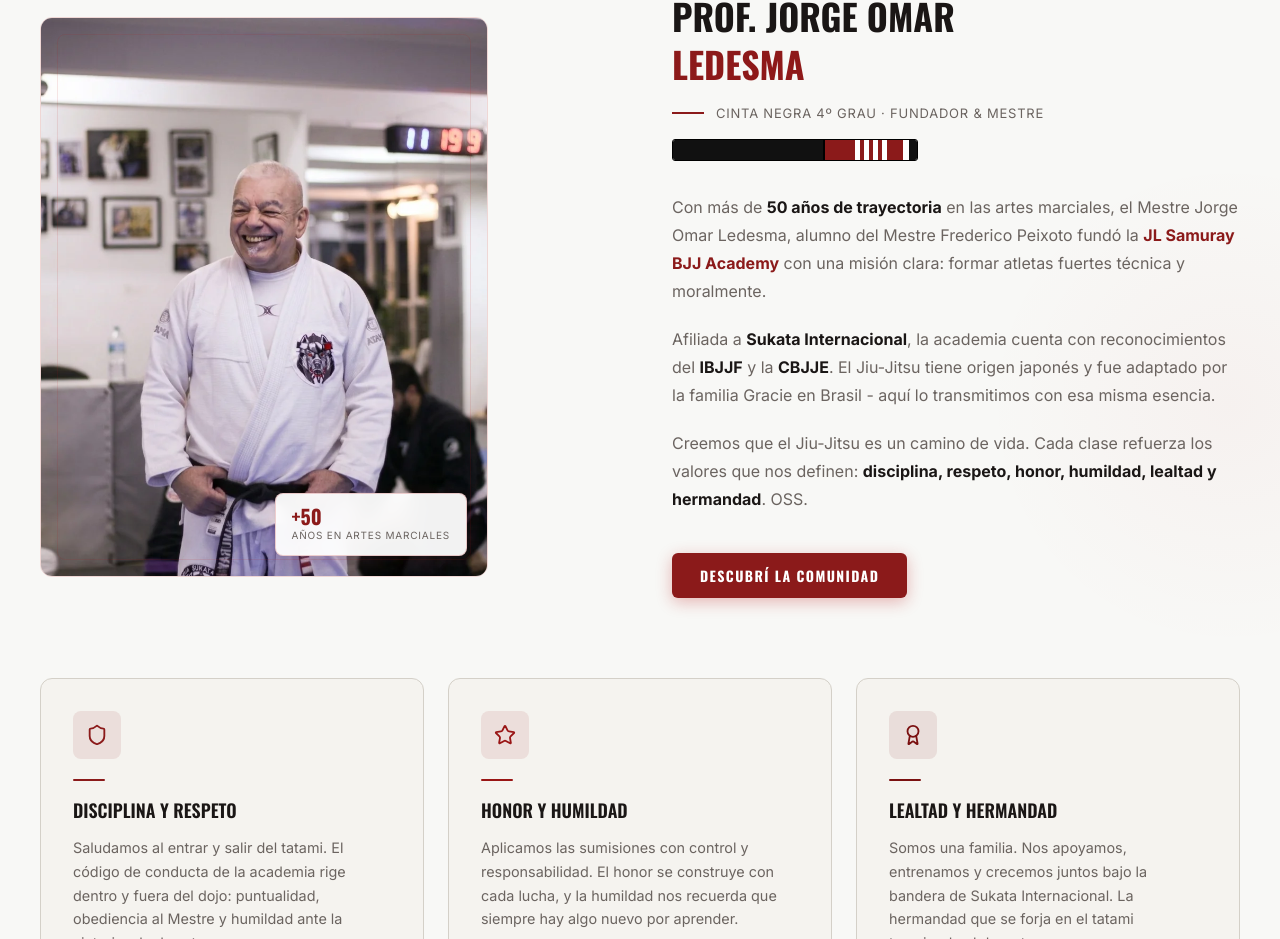
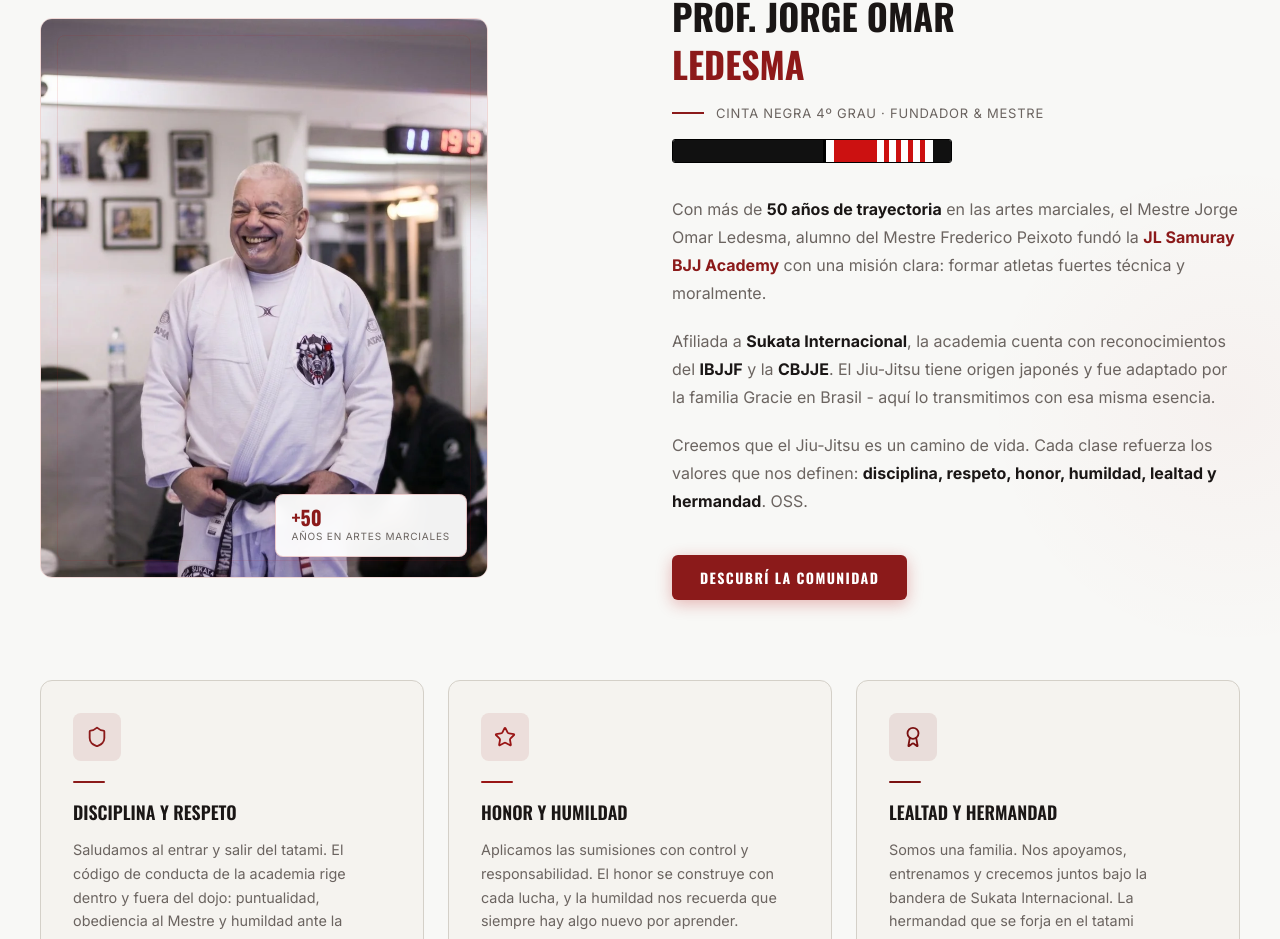
Before and after one commit to DevNova-websites/samuray-bjj, a Next.js app: page / in a window 1280 px wide. Shown: the part 1114-2053 px from the top of the page. Built offline with nearby package versions, Linux system fonts and the light colour scheme.

Commit message:
arreglar cinturon

```diff
--- a/src/components/Nosotros.tsx
+++ b/src/components/Nosotros.tsx
@@ -6,12 +6,12 @@
 import { useInView } from "@/hooks/useInView";
 
 function BJJBelt({ degrees = 4 }: { degrees?: number }) {
+  const RED = "#CC1111";
   return (
-    <div style={{ display: "flex", flexDirection: "column", gap: "6px" }}>
     <div style={{
       display: "flex",
       alignItems: "stretch",
-        height: "22px",
+      height: "24px",
       borderRadius: "3px",
       overflow: "hidden",
       width: "fit-content",
@@ -19,30 +19,29 @@
     }}>
       {/* Main black body */}
       <div style={{ width: "150px", background: "#111111", flexShrink: 0 }} />
-        {/* Black separator */}
-        <div style={{ width: "2px", background: "#000000", flexShrink: 0 }} />
-        {/* Red dan panel */}
-        <div style={{ width: "28px", background: "#8B1A1A", flexShrink: 0 }} />
-        {/* Red separator */}
-        <div style={{ width: "2px", background: "#8B1A1A", flexShrink: 0 }} />
-        {/* Degree stripes */}
+      {/* Hard black divider */}
+      <div style={{ width: "3px", background: "#000000", flexShrink: 0 }} />
+      {/* Small white section at start of tip */}
+      <div style={{ width: "8px", background: "#FFFFFF", flexShrink: 0 }} />
+      {/* Large solid red block */}
+      <div style={{ width: "38px", background: RED, flexShrink: 0 }} />
+      {/* Degree stripes on red background */}
+      <div style={{
+        display: "flex",
+        alignItems: "stretch",
+        background: RED,
+        flexShrink: 0,
+        padding: "0 5px",
+        gap: "5px",
+      }}>
         {Array.from({ length: degrees }).map((_, i) => (
-          <div key={i} style={{ display: "flex", alignSelf: "stretch" }}>
-            {i > 0 && <div style={{ width: "4px", background: "#8B1A1A" }} />}
-            <div style={{ width: "5px", background: "#FFFFFF" }} />
+          <div key={i} style={{ width: "7px", background: "#FFFFFF", alignSelf: "stretch", flexShrink: 0 }} />
+        ))}
       </div>
-        ))}
-        {/* Red separator */}
-        <div style={{ width: "2px", background: "#8B1A1A", flexShrink: 0 }} />
-        {/* Red piece */}
-        <div style={{ width: "12px", background: "#8B1A1A", flexShrink: 0 }} />
-        {/* Red separator */}
-        <div style={{ width: "2px", background: "#8B1A1A", flexShrink: 0 }} />
-        {/* White piece */}
-        <div style={{ width: "6px", background: "#FFFFFF", flexShrink: 0 }} />
+      {/* White section */}
+      <div style={{ width: "8px", background: "#FFFFFF", flexShrink: 0 }} />
       {/* Black end cap */}
-        <div style={{ width: "8px", background: "#111111", flexShrink: 0 }} />
-      </div>
+      <div style={{ width: "18px", background: "#111111", flexShrink: 0 }} />
     </div>
   );
 }
```
Lines whose indentation alone changed are shown as unchanged.
